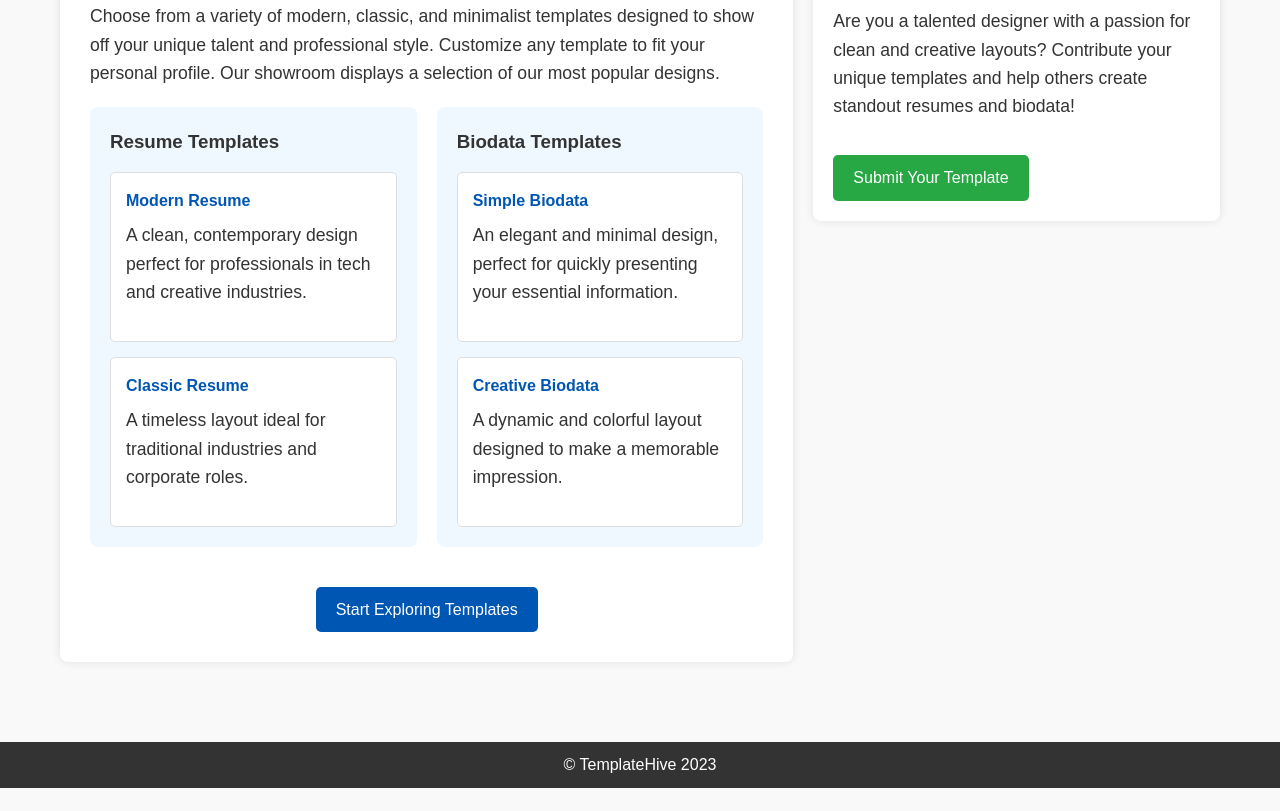
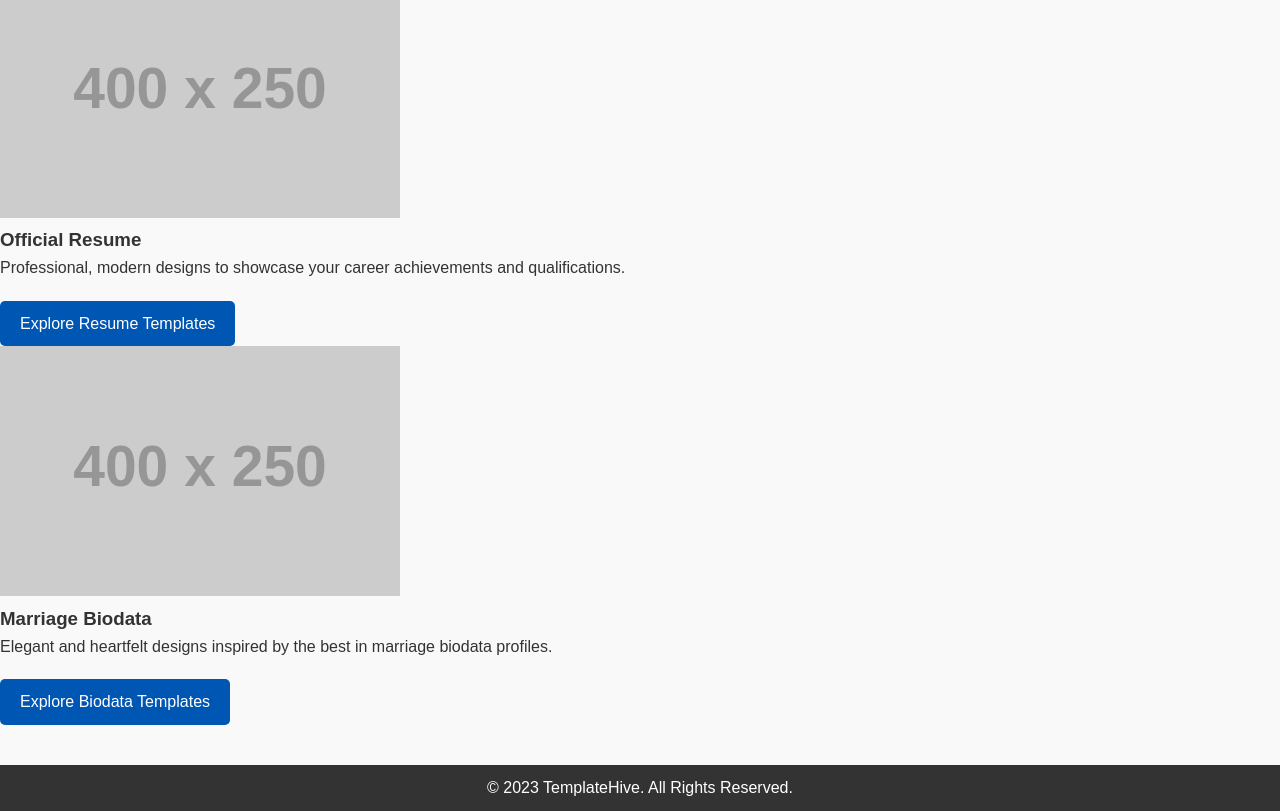
Before and after one commit to mehangman/TemplateHive, a plain HTML site: page index.html in a window 1280 px wide. Shown: the part 583-1394 px from the top of the page. Before the commit the page ends 1371 px from the top, so only its background shows below. Drawn offline with Linux system fonts and the light colour scheme; placeholder pictures from the web are drawn by us.

Commit message:
Update index.html
Signed-off-by: mehangman <shashankverma1367@gmail.com>

```diff
--- a/index.html
+++ b/index.html
@@ -1,100 +1,57 @@
-<!-- index.html -->
 <!DOCTYPE html>
 <html lang="en">
 <head>
-  <meta charset="UTF-8" />
-  <meta name="viewport" content="width=device-width, initial-scale=1.0" />
+  <meta charset="UTF-8">
+  <meta name="viewport" content="width=device-width, initial-scale=1">
   <title>TemplateHive - Home</title>
-  <link rel="stylesheet" href="style.css" />
+  <link rel="stylesheet" href="style.css">
 </head>
 <body>
+  <!-- Header & Navigation -->
   <header>
-    <h1>TemplateHive</h1>
+    <div class="logo">
+      <h1>TemplateHive</h1>
+    </div>
     <nav>
       <ul>
-        <li><a href="index.html">Home</a></li>
-        <li><a href="explorer.html">Explorer</a></li>
-        <li><a href="creator.html">Creator</a></li>
+        <li><a href="index.html" class="active">Home</a></li>
+        <li><a href="resume.html">Official Resume</a></li>
+        <li><a href="biodata.html">Marriage Biodata</a></li>
       </ul>
     </nav>
   </header>
 
   <!-- Hero Section -->
   <section class="hero">
-    <h2>Discover the Perfect Design</h2>
-    <p>
-      Explore our curated collection of resume and biodata templates to create a standout profile.
-    </p>
+    <div class="hero-content">
+      <h2>Craft Your Perfect Profile</h2>
+      <p>Create stunning resumes and beautiful marriage biodata with ease. Choose from a range of professional and elegant designs to present your best self.</p>
+      <a href="resume.html" class="btn">Try Resume Builder</a>
+      <a href="biodata.html" class="btn btn-secondary">Try Biodata Creator</a>
+    </div>
   </section>
 
-  <!-- Main Content & Sidebar Layout -->
-  <main class="container">
-    <!-- Main (Explorer) Column -->
-    <div class="main-content">
-      <section class="explorer-section">
-        <h2>Explore Our Templates &amp; Designs</h2>
-        <p>
-          Choose from a variety of modern, classic, and minimalist templates designed to show off your unique talent and professional style. Customize any template to fit your personal profile. Our showroom displays a selection of our most popular designs.
-        </p>
-        <div class="templates-group">
-          <!-- Resume Templates -->
-          <div class="template category">
-            <h3>Resume Templates</h3>
-            <div class="template-list">
-              <div class="template-card">
-                <h4>Modern Resume</h4>
-                <p>
-                  A clean, contemporary design perfect for professionals in tech and creative industries.
-                </p>
-              </div>
-              <div class="template-card">
-                <h4>Classic Resume</h4>
-                <p>
-                  A timeless layout ideal for traditional industries and corporate roles.
-                </p>
-              </div>
-            </div>
-          </div>
-          <!-- Biodata Templates -->
-          <div class="template category">
-            <h3>Biodata Templates</h3>
-            <div class="template-list">
-              <div class="template-card">
-                <h4>Simple Biodata</h4>
-                <p>
-                  An elegant and minimal design, perfect for quickly presenting your essential information.
-                </p>
-              </div>
-              <div class="template-card">
-                <h4>Creative Biodata</h4>
-                <p>
-                  A dynamic and colorful layout designed to make a memorable impression.
-                </p>
-              </div>
-            </div>
-          </div>
-        </div>
-        <div class="explorer-call">
-          <a href="explorer.html" class="btn">Start Exploring Templates</a>
-        </div>
-      </section>
+  <!-- Features Section -->
+  <section class="features">
+    <div class="feature-card">
+      <img src="https://via.placeholder.com/400x250?text=Resume+Template" alt="Resume Template">
+      <h3>Official Resume</h3>
+      <p>Professional, modern designs to showcase your career achievements and qualifications.</p>
+      <a href="resume.html" class="btn">Explore Resume Templates</a>
     </div>
+    <div class="feature-card">
+      <img src="https://via.placeholder.com/400x250?text=Marriage+Biodata" alt="Marriage Biodata">
+      <h3>Marriage Biodata</h3>
+      <p>Elegant and heartfelt designs inspired by the best in marriage biodata profiles.</p>
+      <a href="biodata.html" class="btn">Explore Biodata Templates</a>
+    </div>
+  </section>
 
-    <!-- Sidebar for Creators -->
-    <aside class="sidebar">
-      <section class="creator-sidebar">
-        <h2>For Template Creators</h2>
-        <p>
-          Are you a talented designer with a passion for clean and creative layouts? Contribute your unique templates and help others create standout resumes and biodata!
-        </p>
-        <a href="creator.html" class="btn btn-secondary">Submit Your Template</a>
-      </section>
-    </aside>
-  </main>
+  <!-- Footer -->
+  <footer>
+    <p>&copy; 2023 TemplateHive. All Rights Reserved.</p>
+  </footer>
 
-  <footer>
-    <p>&copy; TemplateHive 2023</p>
-  </footer>
   <script src="script.js"></script>
 </body>
 </html>
```
